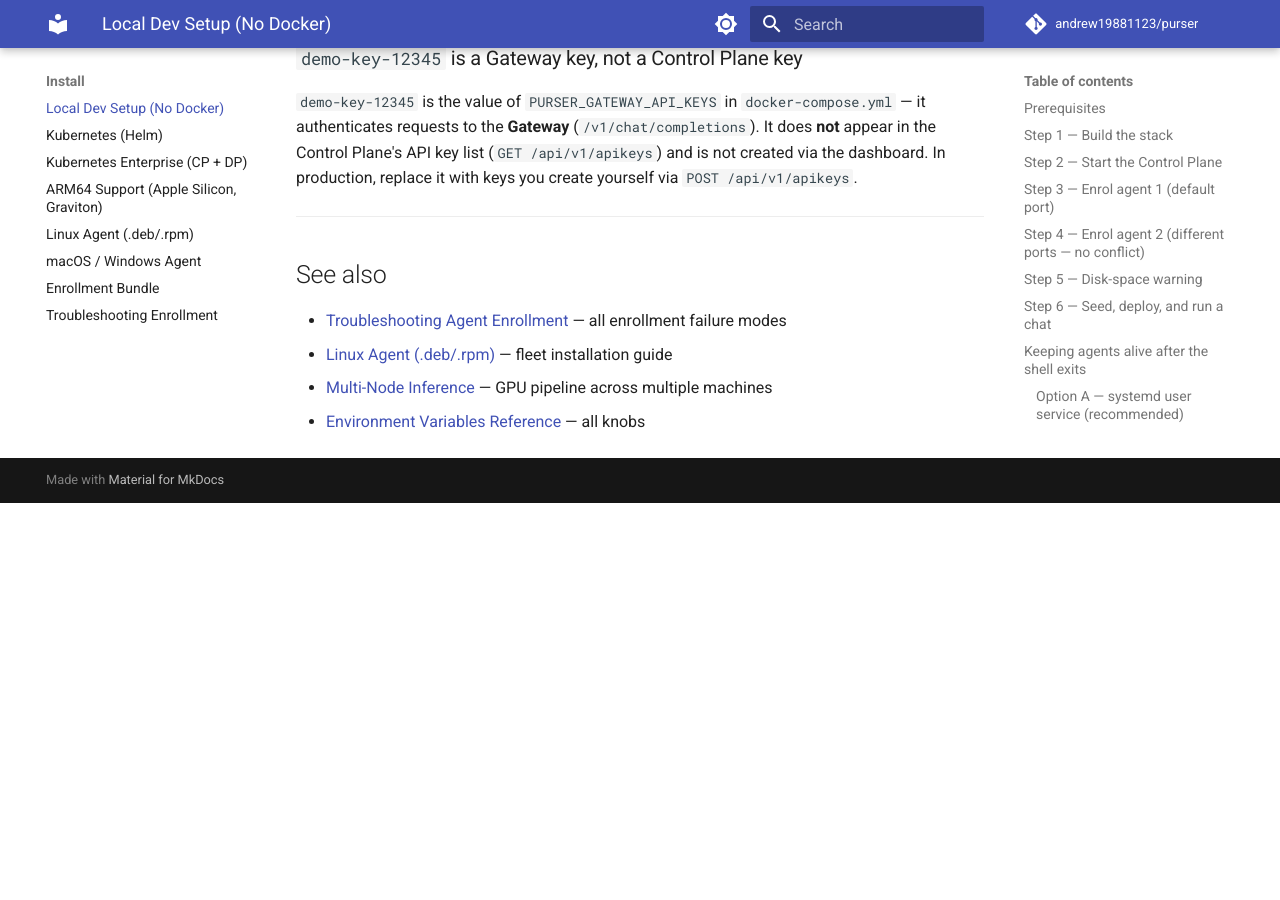
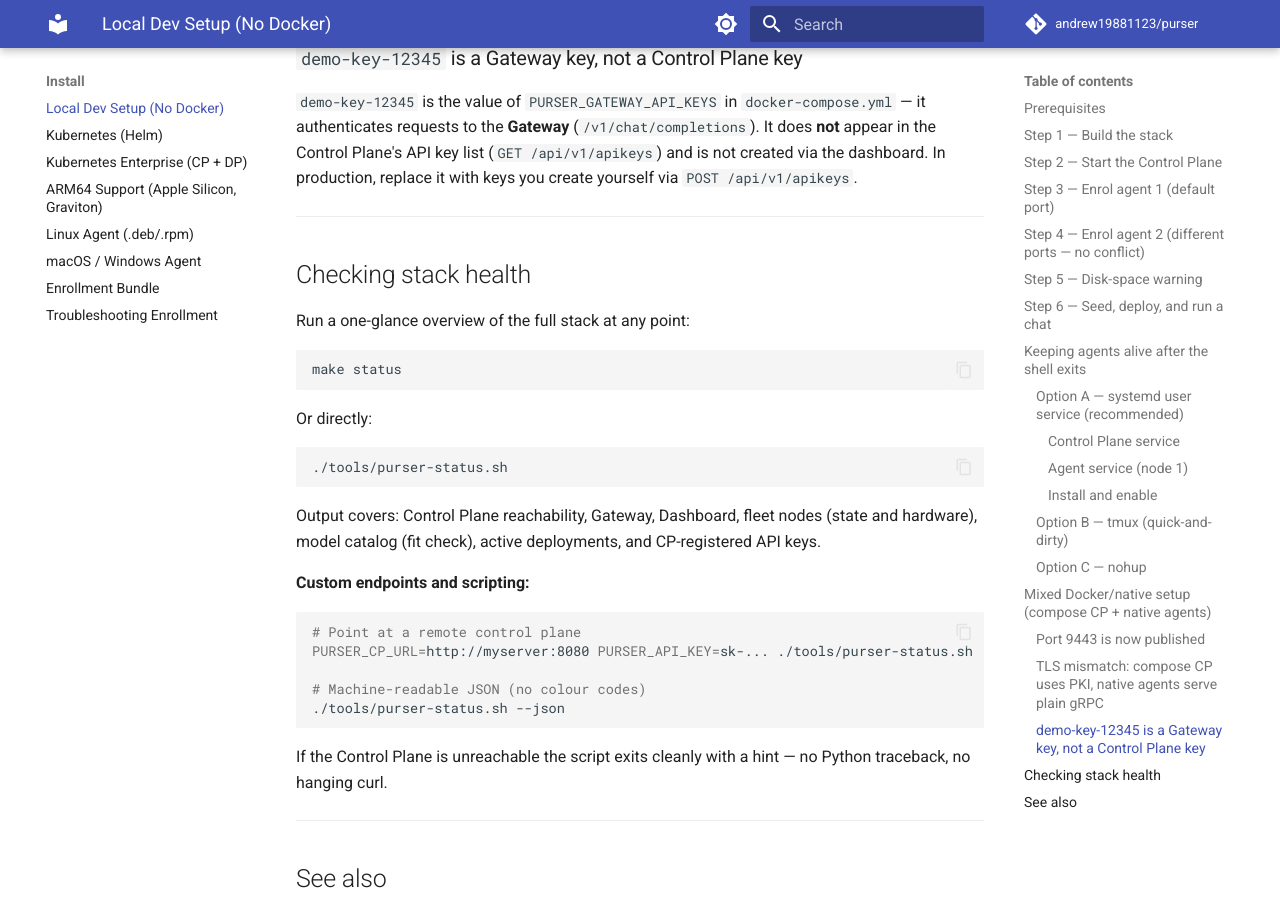
Before and after one commit to andrew19881123/purser, an MkDocs documentation site: the page built from website/docs/install/local-dev.md, in a window 1280 px wide and 900 px high, scrolled down 6805 px. Built offline with MkDocs 1.6.1 and Material for MkDocs 9.7.7, drawn with Linux system fonts in a browser that asks for light colours; comment, search, counter and statistics services are not loaded; before the commit the page ends 7308 px from its top, so only the background shows below that.

Commit message:
feat(tools): purser-status.sh — one-command stack health overview
Shows CP status, fleet nodes, catalog, deployments and CP API keys in a
single command. Handles CP-down gracefully (no traceback, clean message).
--json flag for scripting. make status alias added.

Docs: local-dev.md gains a Checking stack health section; reconciler.md
gains a reference for using purser-status alongside reconciler diagnosis.

Co-Authored-By: Claude <noreply@anthropic.com>
Signed-off-by: andrew19881123 <andrew19881123@gmail.com>

````diff
--- a/website/docs/install/local-dev.md
+++ b/website/docs/install/local-dev.md
@@ -327,6 +327,39 @@ yourself via `POST /api/v1/apikeys`.
 
 ---
 
+## Checking stack health
+
+Run a one-glance overview of the full stack at any point:
+
+```bash
+make status
+```
+
+Or directly:
+
+```bash
+./tools/purser-status.sh
+```
+
+Output covers: Control Plane reachability, Gateway, Dashboard, fleet nodes (state
+and hardware), model catalog (fit check), active deployments, and CP-registered API
+keys.
+
+**Custom endpoints and scripting:**
+
+```bash
+# Point at a remote control plane
+PURSER_CP_URL=http://myserver:8080 PURSER_API_KEY=sk-... ./tools/purser-status.sh
+
+# Machine-readable JSON (no colour codes)
+./tools/purser-status.sh --json
+```
+
+If the Control Plane is unreachable the script exits cleanly with a hint — no
+Python traceback, no hanging curl.
+
+---
+
 ## See also
 
 - [Troubleshooting Agent Enrollment](troubleshoot-enrollment.md) — all enrollment failure modes
--- a/website/docs/operations/reconciler.md
+++ b/website/docs/operations/reconciler.md
@@ -77,3 +77,30 @@ An event has been tracked for more than 5 minutes without resolving. Check the e
 
 **Pending count spikes but recovers quickly:**
 This is normal during transient network events. The hysteresis filter (`hysteresis_s`) prevents unnecessary actions for brief blips. If spikes are frequent, consider increasing `hysteresis_s`.
+
+## Checking overall stack health
+
+The `purser-status` tool gives a quick view of every layer of the stack from a
+single command and is useful when diagnosing reconciler issues:
+
+```bash
+make status
+# or
+./tools/purser-status.sh
+```
+
+The output shows fleet node states (READY / RUNNING / other), active deployments and
+which nodes they span, and Control Plane reachability — the same signals the
+reconciler acts on, surfaced without digging through logs.
+
+For scripted health checks or CI integration:
+
+```bash
+./tools/purser-status.sh --json | python3 -c "
+import sys, json
+d = json.load(sys.stdin)
+nodes = d.get('nodes', [])
+ready = sum(1 for n in nodes if 'READY' in n.get('state','') or 'RUNNING' in n.get('state',''))
+print('ready: {}/{}'.format(ready, len(nodes)))
+"
+```
````
Also changed, not shown: 2 other files.
